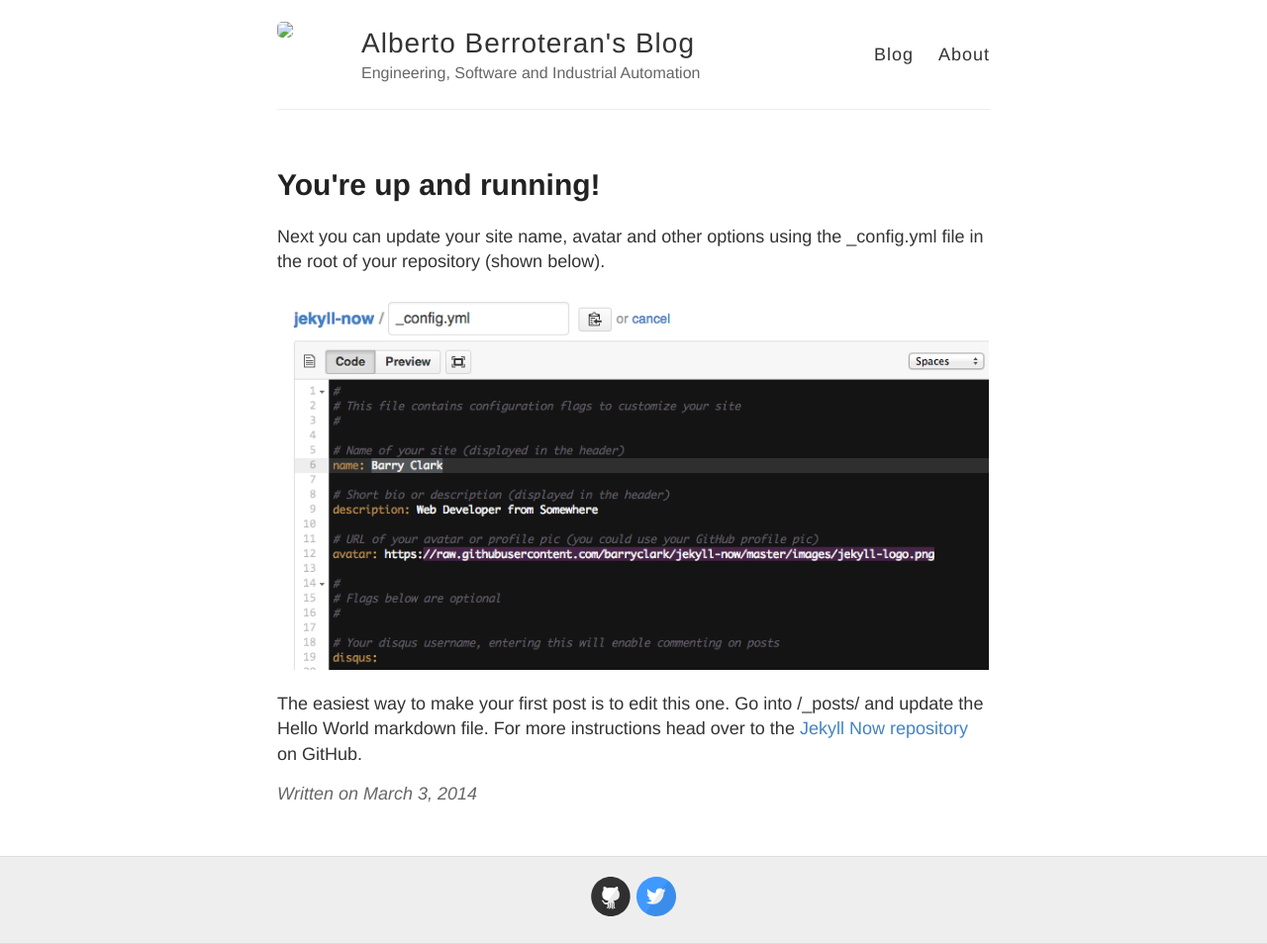
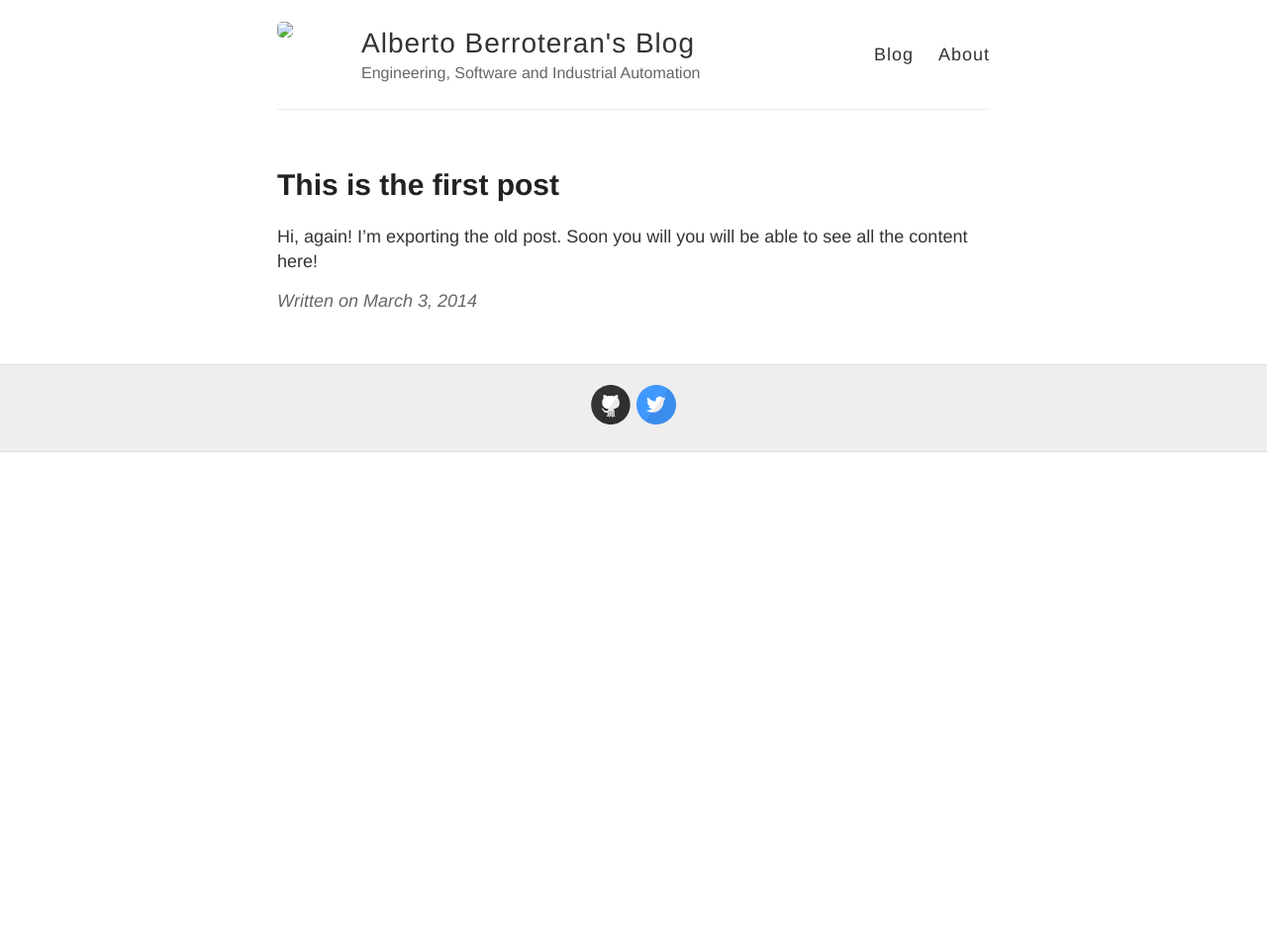
Before and after one commit to Ashrey/ashrey.github.io, a Jekyll site: the page built from _posts/2014-3-3-Hello-World.md, in a window 1280 px wide. Shown: the whole page at 99% size. Built offline with Jekyll 4.4.1, drawn with Linux system fonts in a browser that asks for light colours; after the commit the page ends 900 px from its top, so only the background shows below that.

Commit message:
First post

```diff
--- a/_config.yml
+++ b/_config.yml
@@ -21,7 +21,7 @@ footer-links:
   email:
   facebook:
   flickr:
-  github: barryclark/jekyll-now
+  github: ashrey
   instagram:
   linkedin:
   pinterest:
--- a/_posts/2014-3-3-Hello-World.md
+++ b/_posts/2014-3-3-Hello-World.md
@@ -1,10 +1,6 @@
 ---
 layout: post
-title: You're up and running!
+title: This is the first post
 ---
 
-Next you can update your site name, avatar and other options using the _config.yml file in the root of your repository (shown below).
-
-![_config.yml]({{ site.baseurl }}/images/config.png)
-
-The easiest way to make your first post is to edit this one. Go into /_posts/ and update the Hello World markdown file. For more instructions head over to the [Jekyll Now repository](https://github.com/barryclark/jekyll-now) on GitHub.
+Hi, again! I'm exporting the old post. Soon you will you will be able to see all the content here!
```
